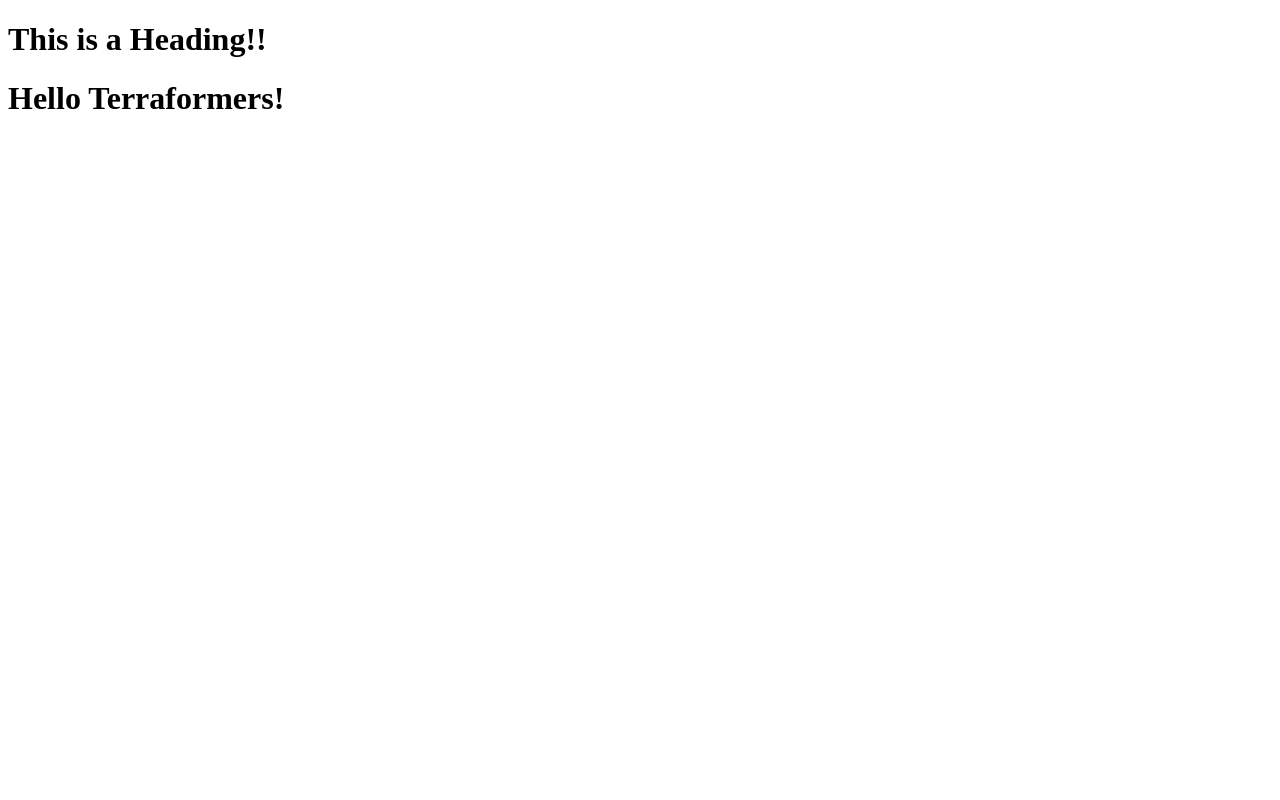
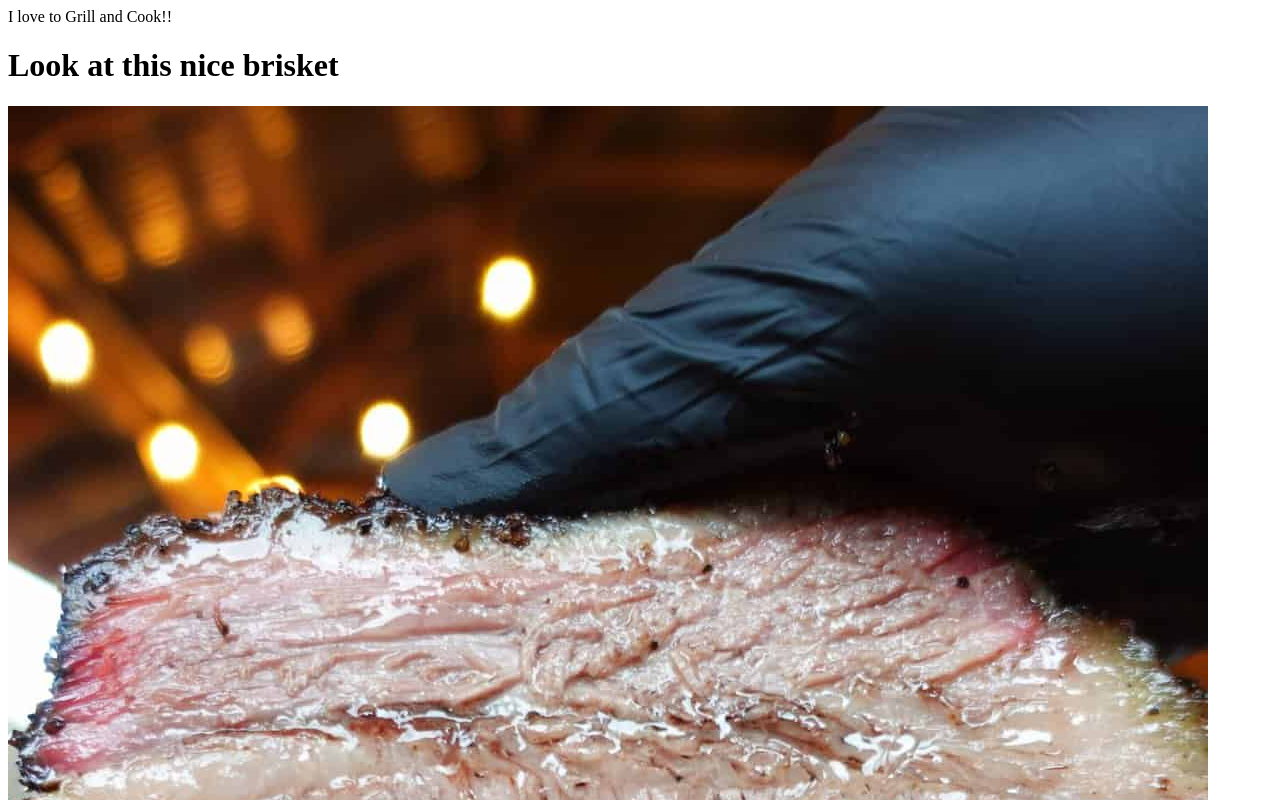
Before and after one commit to DreaSmizz/terraform-beginner-bootcamp-2023, a plain HTML site: page public/index.html in a window 1280 px wide. Shown: the top 800 px of the page. Drawn offline with Linux system fonts and the light colour scheme.

Commit message:
#35 upload assets using a for_each (#44)

```diff
--- a/public/index.html
+++ b/public/index.html
@@ -3,10 +3,11 @@
 <head>
     <meta charset="UTF-8">
     <meta name="viewport" content="width=device-width, initial-scale=1.0">
-    <title>My HTML5 Page</title>
+    <title>Grilling and Smoking Meat</title>
 </head>
-<body>
-    <h1>This is a Heading!!</h1>
-    <h1>Hello Terraformers!</h1>
+<body>I love to Grill and Cook!!</h1>
+    <h1>Look at this nice brisket</h1>
+    <img src="/assets/brisket.jpeg" />
+    <img src="/assets/smoker.jpeg" />
 </body>
 </html>
```
Also changed, not shown: public/assets/brisket.jpeg (added), public/assets/smoker.jpeg (added), 7 other files.
